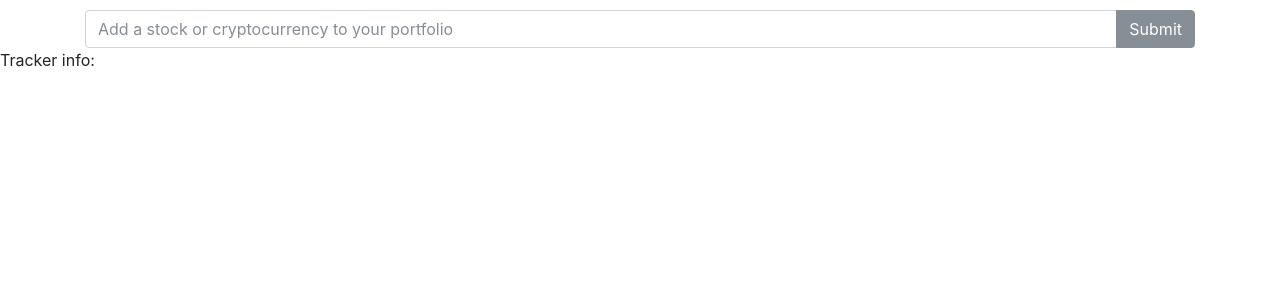
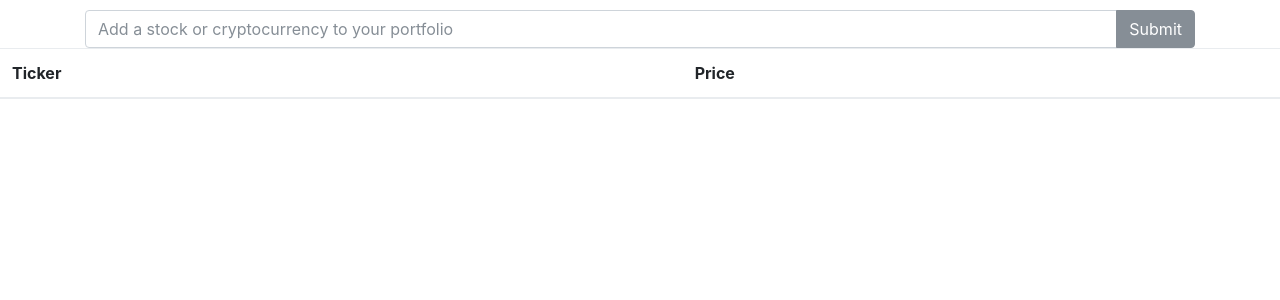
Before and after one commit to tommydmcdonald/Stock-Crypto-Tracker, a React (Create React App) app in the folder client/: page / in a window 1280 px wide. Shown: the top 300 px of the page. Built offline with nearby package versions, Linux system fonts and the light colour scheme.

Commit message:
Refactored code for everything stock list,tracker, reducer related. Added Alphavantage Node.js files under /node_modules/adlphavantage

```diff
--- a/client/src/actions/index.js
+++ b/client/src/actions/index.js
@@ -14,6 +14,8 @@ export function fetchTracker(ticker) {
   const url = `${ROOT_URL}&function=${FUNCTIONKEY}&symbol=${ticker}&interval=${INTERVAL}`;
   const request = axios.get(url);
 
+  console.log('Request: ', request);
+
   return {
     type: FETCH_TRACKER,
     payload: request
--- a/client/src/components/stockcrypto_tracker.js
+++ b/client/src/components/stockcrypto_tracker.js
@@ -1,14 +1,11 @@
 import React, { Component } from 'react';
 import { connect } from 'react-redux';
 
-export default class StockCryptoTracker extends Component {
+export default (props) => {
 
-   render() {
-      return (
-         <div>
-            Tracker info:
-            {this.props.tracker["Meta Data"]}
-         </div>
-      );
-   }
+  return (
+     <div>
+        Tracker info: {props.data}
+     </div>
+  );
 }
--- a/client/src/containers/search_bar.js
+++ b/client/src/containers/search_bar.js
@@ -20,6 +20,7 @@ class SearchBar extends Component {
    onFormSubmit(event) {
       event.preventDefault();
 
+      // Fetch tracker info
       this.props.fetchTracker(this.state.tracker);
       this.setState({ tracker: '' });
    }
--- a/client/src/containers/stockcrypto_list.js
+++ b/client/src/containers/stockcrypto_list.js
@@ -2,8 +2,14 @@ import React, { Component } from 'react';
 import StockCryptoTracker from '../components/stockcrypto_tracker.js';
 import { connect } from 'react-redux';
 
+const META_DATA = "Meta Data";
+
 class StockCryptoList extends Component {
-   renderTracker (tracker) { //one tracker
+
+   renderTracker (tracker) {
+     const stockName = tracker.data['Meta Data']['2. Symbol']
+      console.log(stockName);
+
       return (
          <StockCryptoTracker data={tracker} />
       )
@@ -11,9 +17,17 @@ class StockCryptoList extends Component {
 
    render () {
       return (
-         <div>
-            {this.props.tracker.map()}
-         </div>
+        <table className="table table-hover">
+         <thead>
+           <tr>
+             <th>Ticker</th>
+             <th>Price</th>
+           </tr>
+         </thead>
+         <tbody>
+           {this.props.tracker.map(this.renderTracker)}
+         </tbody>
+     </table>
       );
    }
 }
@@ -22,4 +36,4 @@ function mapStateToProps({ tracker }){
    return { tracker };
 }
 
-export default connect(mapStateToProps)(StockCryptoTracker);
+export default connect(mapStateToProps)(StockCryptoList);
--- a/package.json
+++ b/package.json
@@ -16,6 +16,7 @@
    "author": "",
    "license": "ISC",
    "dependencies": {
+      "alphavantage": "0.0.7",
       "axios": "^0.17.0",
       "bootstrap": "^4.0.0-alpha.6",
       "concurrently": "^3.5.0",
```
Also changed, not shown: 1 other file (tests, documents, lock files or other folders).
